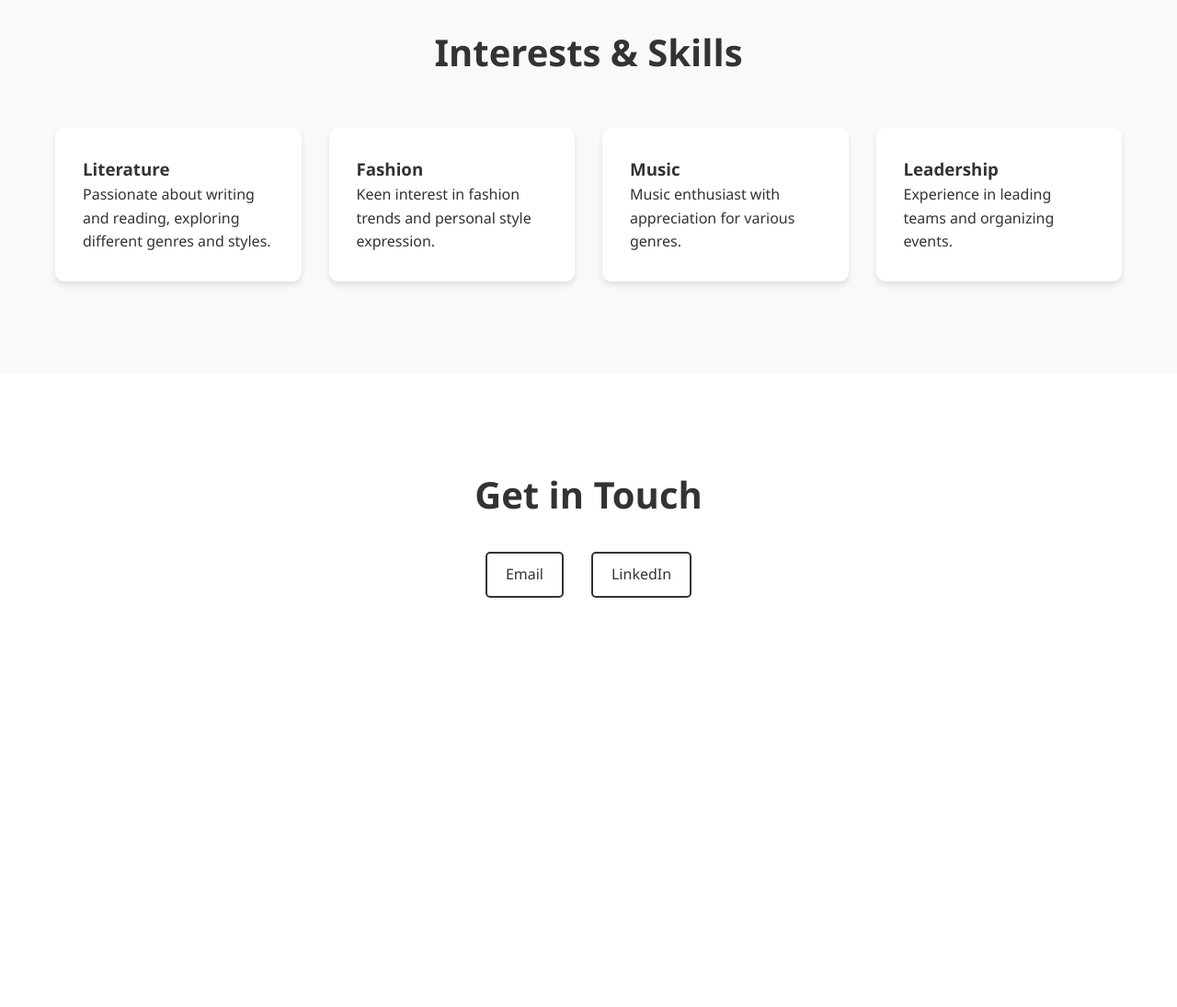
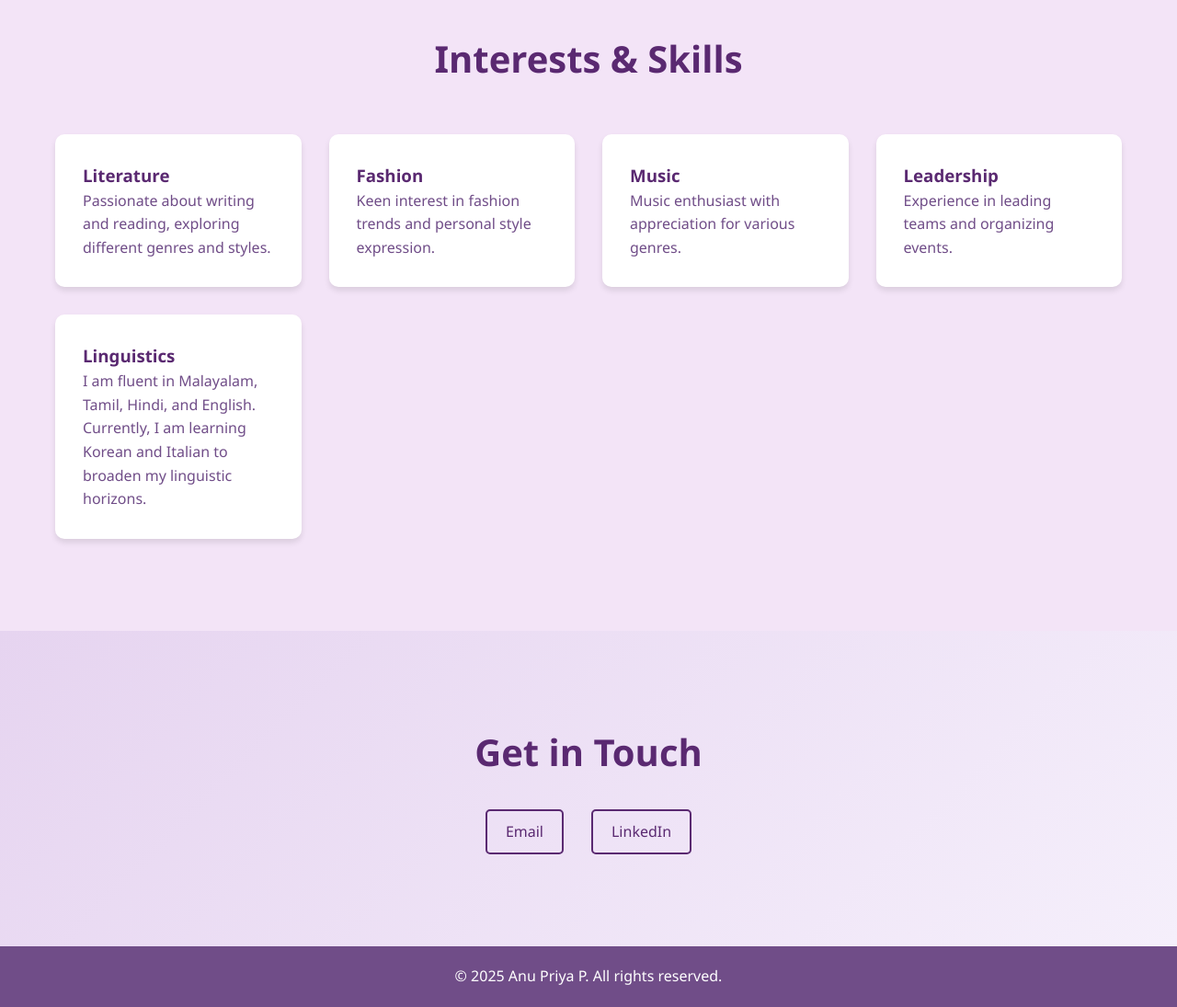
Before and after one commit to AnuPriya962/anuwebsite, a plain HTML site: page index.html in a window 1280 px wide. Shown: the part 1220-2315 px from the top of the page at 92% size. Before the commit the page ends 1970 px from the top, so only its background shows below. Drawn offline with Linux system fonts and the light colour scheme.

Commit message:
Update index.html

```diff
--- a/index.html
+++ b/index.html
@@ -15,6 +15,7 @@
         body {
             line-height: 1.6;
             color: #333;
+            background-color: #f6eff7; /* Light pastel purple */
         }
 
         .container {
@@ -23,51 +24,86 @@
             padding: 0 20px;
         }
 
+        /* Animations */
+        @keyframes fadeIn {
+            from {
+                opacity: 0;
+                transform: translateY(20px);
+            }
+            to {
+                opacity: 1;
+                transform: translateY(0);
+            }
+        }
+
+        @keyframes slideIn {
+            from {
+                opacity: 0;
+                transform: translateX(-50px);
+            }
+            to {
+                opacity: 1;
+                transform: translateX(0);
+            }
+        }
+
         /* Hero Section */
         .hero {
             min-height: 100vh;
-            background: linear-gradient(135deg, #f5f7fa 0%, #c3cfe2 100%);
+            background: linear-gradient(135deg, #e6d4f0 0%, #f5effb 100%);
             display: flex;
             align-items: center;
+            justify-content: center;
+            text-align: center;
             padding: 50px 0;
+        }
+
+        .hero-content {
+            animation: fadeIn 1.5s ease-out;
         }
 
         .hero-content h1 {
             font-size: 3.5rem;
             margin-bottom: 20px;
-            background: linear-gradient(45deg, #333 30%, #666 90%);
-            -webkit-background-clip: text;
-            -webkit-text-fill-color: transparent;
+            color: #5a2971; /* Deep pastel purple */
         }
 
         .hero-content p {
             font-size: 1.2rem;
             margin-bottom: 30px;
-            color: #555;
+            color: #704d88; /* Medium pastel purple */
         }
 
         /* About Section */
         .about {
             padding: 100px 0;
             background: #fff;
+            background-image: url('https://www.transparenttextures.com/patterns/circles.png'); /* Subtle floral texture */
         }
 
         .about h2 {
             font-size: 2.5rem;
             margin-bottom: 30px;
             text-align: center;
+            color: #5a2971;
+        }
+
+        .about p {
+            color: #704d88;
+            line-height: 1.8;
         }
 
         /* Interests Section */
         .interests {
             padding: 100px 0;
-            background: #f9f9f9;
+            background: #f3e4f7; /* Light pastel lavender */
         }
 
         .interests h2 {
             font-size: 2.5rem;
             margin-bottom: 30px;
             text-align: center;
+            color: #5a2971;
         }
 
         .interests-grid {
@@ -83,22 +119,54 @@
             border-radius: 10px;
             box-shadow: 0 4px 6px rgba(0, 0, 0, 0.1);
             transition: transform 0.3s ease;
+            opacity: 0; /* Hidden initially */
+            animation: fadeIn 1s ease-out forwards;
+        }
+
+        .interest-card:nth-child(1) {
+            animation-delay: 0.2s;
+        }
+
+        .interest-card:nth-child(2) {
+            animation-delay: 0.4s;
+        }
+
+        .interest-card:nth-child(3) {
+            animation-delay: 0.6s;
+        }
+
+        .interest-card:nth-child(4) {
+            animation-delay: 0.8s;
+        }
+
+        .interest-card:nth-child(5) {
+            animation-delay: 1s;
         }
 
         .interest-card:hover {
             transform: translateY(-5px);
         }
 
+        .interest-card h3 {
+            color: #5a2971;
+        }
+
+        .interest-card p {
+            color: #704d88;
+        }
+
         /* Contact Section */
         .contact {
             padding: 100px 0;
-            background: #fff;
+            background: linear-gradient(135deg, #e6d4f0 0%, #f5effb 100%);
+            text-align: center;
         }
 
         .contact h2 {
             font-size: 2.5rem;
             margin-bottom: 30px;
-            text-align: center;
+            color: #5a2971;
+            animation: slideIn 1s ease-out;
         }
 
         .contact-links {
@@ -106,20 +174,33 @@
             justify-content: center;
             gap: 30px;
             margin-top: 30px;
+            animation: fadeIn 1.2s ease-out;
         }
 
         .contact-links a {
-            color: #333;
+            color: #5a2971;
             text-decoration: none;
             padding: 10px 20px;
-            border: 2px solid #333;
+            border: 2px solid #5a2971;
             border-radius: 5px;
             transition: all 0.3s ease;
         }
 
         .contact-links a:hover {
-            background: #333;
+            background: #5a2971;
             color: white;
+        }
+
+        /* Footer */
+        footer {
+            text-align: center;
+            padding: 20px;
+            background: #704d88;
+            color: white;
+        }
+
+        footer p {
+            margin: 0;
         }
 
         /* Responsive Design */
@@ -180,6 +261,10 @@
                     <h3>Leadership</h3>
                     <p>Experience in leading teams and organizing events.</p>
                 </div>
+                <div class="interest-card">
+                    <h3>Linguistics</h3>
+                    <p>I am fluent in Malayalam, Tamil, Hindi, and English. Currently, I am learning Korean and Italian to broaden my linguistic horizons.</p>
+                </div>
             </div>
         </div>
     </section>
@@ -193,5 +278,9 @@
             </div>
         </div>
     </section>
+
+    <footer>
+        <p>&copy; 2025 Anu Priya P. All rights reserved.</p>
+    </footer>
 </body>
 </html>
```
